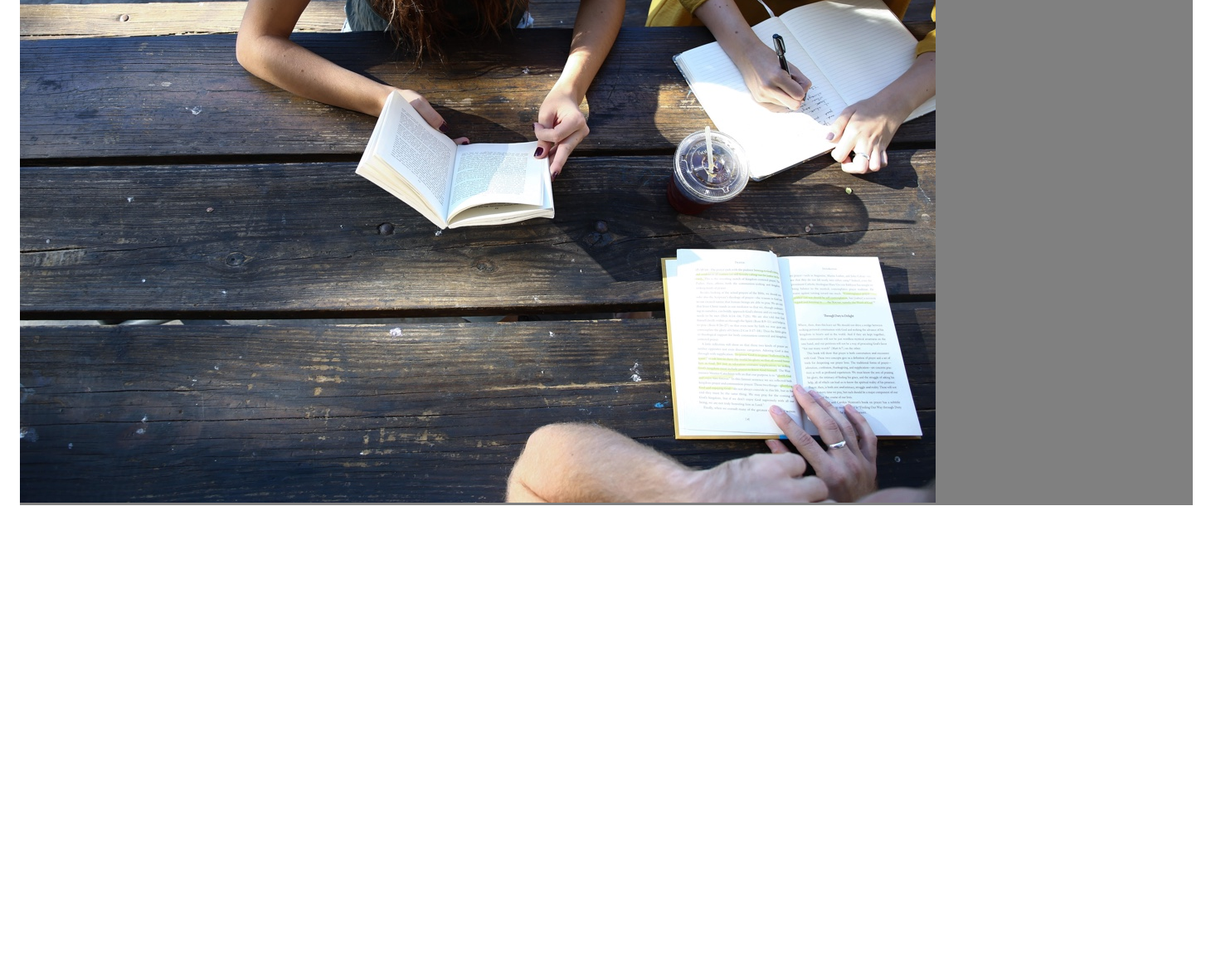
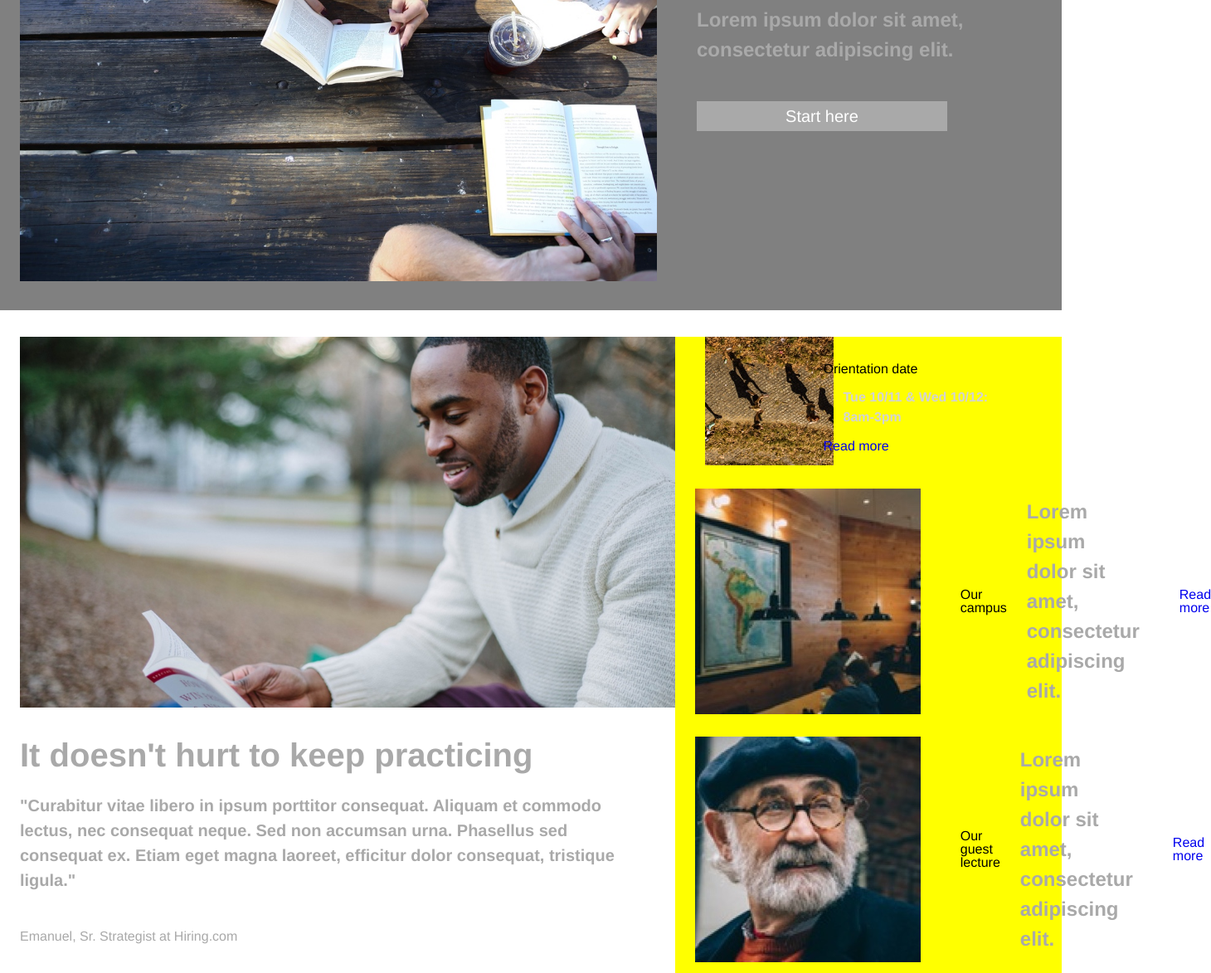
Before and after one commit to RobinFranken/colmaracademy, a plain HTML site: page index.html in a window 1280 px wide. Shown: the part 342-1515 px from the top of the page at 83% size, 1460 px wide, since content can reach past the window. Before the commit the page ends 1029 px from the top, so only its background shows below. Drawn offline with Linux system fonts and the light colour scheme.

Commit message:
Commit in between work.

```diff
--- a/index.html
+++ b/index.html
@@ -33,8 +33,44 @@
         <img src="./resources/images/banner.jpg">
       </div>
       <div class="bannercontent">
-          <h2>Learn Something Every Day</h2>
+        <h2>Learn something new every day</h2>
         <p class="narrative">Lorem ipsum dolor sit amet, consectetur adipiscing elit.</p>
         <a href="#">Start here</a>
       </div>
     </div>
+  </div>
+
+  <!-- Main content Section -->
+  <div class="content">
+    <div class="maincontent">
+      <div class="mainimage">
+        <img src="./resources/images/information-main.jpg">
+        <h2>It doesn't hurt to keep practicing</h2>
+        <p>"Curabitur vitae libero in ipsum porttitor consequat. Aliquam et commodo lectus, nec consequat neque.
+          Sed non accumsan urna. Phasellus sed consequat ex. Etiam eget magna laoreet, efficitur dolor consequat, tristique ligula."</p>
+          <h6>Emanuel, Sr. Strategist at Hiring.com</h6>
+      </div>
+        <div class="maincontentsection">
+          <div class="contentbox">
+            <div class="imageblock">
+              <img src="./resources/images/information-orientation.jpg">
+            </div>
+            <div class="textblock">
+              <span><h3>Orientation date</h3></span>
+              <span><p class="subtext">Tue 10/11 & Wed 10/12: 8am-3pm</p></span>
+              <span><a href="#">Read more</a></span>
+            </div>
+          </div>
+          <div class="contentbox">
+            <img src="./resources/images/information-campus.jpg">
+            <h3>Our campus</h3>
+            <p class="narrative">Lorem ipsum dolor sit amet, consectetur adipiscing elit.</p>
+            <a href="#">Read more</a>
+          </div>
+          <div class="contentbox">
+            <img src="./resources/images/information-guest-lecture.jpg">
+            <h3>Our guest lecture</h3>
+            <p class="narrative">Lorem ipsum dolor sit amet, consectetur adipiscing elit.</p>
+            <a href="#">Read more</a>
+          </div>
+        </div>
--- a/resources/css/style.css
+++ b/resources/css/style.css
@@ -10,27 +10,16 @@ a {
 }
 
 .btn {
-  display: inline-block;
-  /*border-radius: 4px;*/
-  /*padding: 16px 15px;*/
-  color: red;
+  display: inline;
+  color: gray;
   text-align: center;
-  /*margin-top: 16px 16px;*/
-}
-
-.btn:hover {
-  color: darkgrey;
-  background-color: gray;
-  /*box-shadow: 0 2px 4px rgba(0, 0, 0, 0.5);*/
+  width: auto;
 }
 
 .lrgbtn {
   display: inline-block;
-  /*border-radius: 4px;*/
-  /*padding: 16px 15px;*/
   color: red;
   text-align: center;
-  /*margin-top: 16px 16px;*/
 }
 
 /* Header */
@@ -41,8 +30,8 @@ header {
   position: fixed;
   z-index: 1;
   width: 100%;
-  border-bottom: 1px solid black;
-  background-color: yellow;
+  height: 64px;
+  background-color: white;
 }
 
 .header {
@@ -57,7 +46,7 @@ header {
 }
 
 .header span {
-  font-size: 32px;
+  font-size: 2rem;
 }
 
 .header .colmar {
@@ -69,9 +58,10 @@ header {
 }
 
 .header ul {
-  display: flex;
+  display: inline;
   flex-wrap: wrap;
-  justify-content: space-between;
+  margin-left: 550px;
+  margin-right: 24px;
 }
 
 .header li {
@@ -79,48 +69,135 @@ header {
   margin-left: 16px;
 }
 
-.header .btn {
-  width: 150px;
-  border: 1px solid black;
-}
-
 /* Content */
 
 .content {
   display: flex;
-  width: 1232px;
-  margin: 0 auto 78px auto;
-  padding-top: 100px;
+  width: 100%;
+  background-color: white;
+  padding-top: 32px;
 }
 
 /* Banner */
 
 .banner {
+  display: flex;
+  width: 100%;
   margin-top: 32px;
   background-color: gray;
-  display: flex;
 }
 
+.banner img {
+  width: 100%;
+  padding: 32px 24px;
+}
+
+.bannercontent {
+  display: block;
+  width: 50%;
+  padding: 64px 24px;
+  background-color: gray;
+}
+
+.bannercontent h2 {
+  font-size: 2.5rem;
+  font-weight: bold;
+  color: darkgray;
+  line-height: 1.1;
+  margin: 25% 48px 5% 24px;
+}
+
+.narrative {
+  font-size: 1.5rem;
+  font-weight: bold;
+  color: darkgray;
+  margin: 5% 48px 5% 24px;
+  line-height: 1.5;
+}
 
 .banner a {
   display: block;
-  width: 300px;
-  padding: 31px 5px;
-  border-radius: 5px;
-  margin: 20% auto;
-  background-color: orange;
+  width: 65%;
+  padding: 8px 8px;
+  margin: 10% 24px;
+  background-color: darkgrey;
   transition-property: background-color;
   transition-duration: 750ms;
   text-align: center;
   font-family: Helvetica;
-  font-size: 32px;
-  color: MintCream;
-}
-
-.bannercontent h2 {
-
+  font-size: 1.25rem;
+  color: white;
 }
 
 a:hover {
   background-color: LimeGreen;
 }
+
+/* Main Content */
+
+.maincontent {
+  display: flex;
+  width: 100%;
+  background-color: white;
+}
+
+.maincontent img {
+  width: 100%;
+  margin-right: 24px;
+  padding: 0px 24px 0px 24px;
+}
+
+.mainimage h2 {
+  font-size: 2.5rem;
+  font-weight: bold;
+  color: darkgray;
+  line-height: 1.1;
+  margin: 32px 24px 24px 24px;
+}
+
+.mainimage p {
+  font-size: 1.25rem;
+  font-weight: bold;
+  color: darkgray;
+  margin: 0% 48px 5% 24px;
+  line-height: 1.5;
+}
+
+.mainimage h6 {
+  font-size: 1rem;
+  font-weight: lighter;
+  color: darkgray;
+  margin: 0% 48px 32px 24px;
+  line-height: 1.5;
+}
+
+.maincontentsection {
+  display: block;
+  width: 100%;
+  background-color: gray;
+}
+
+.contentbox {
+  display: flex;
+  align-items: center;
+  width: 100%;
+  height: auto;
+  background-color: yellow;
+}
+
+.imageblock {
+  width: 35%;
+  padding: 0px 12px 12px;
+}
+
+.textblock {
+  width: 65%;
+}
+
+.subtext {
+  font-size: 1.0rem;
+  font-weight: bold;
+  color: lightgray;
+  margin: 5% 48px 5% 24px;
+  line-height: 1.5;
+}
```
Lines whose indentation alone changed are shown as unchanged.
